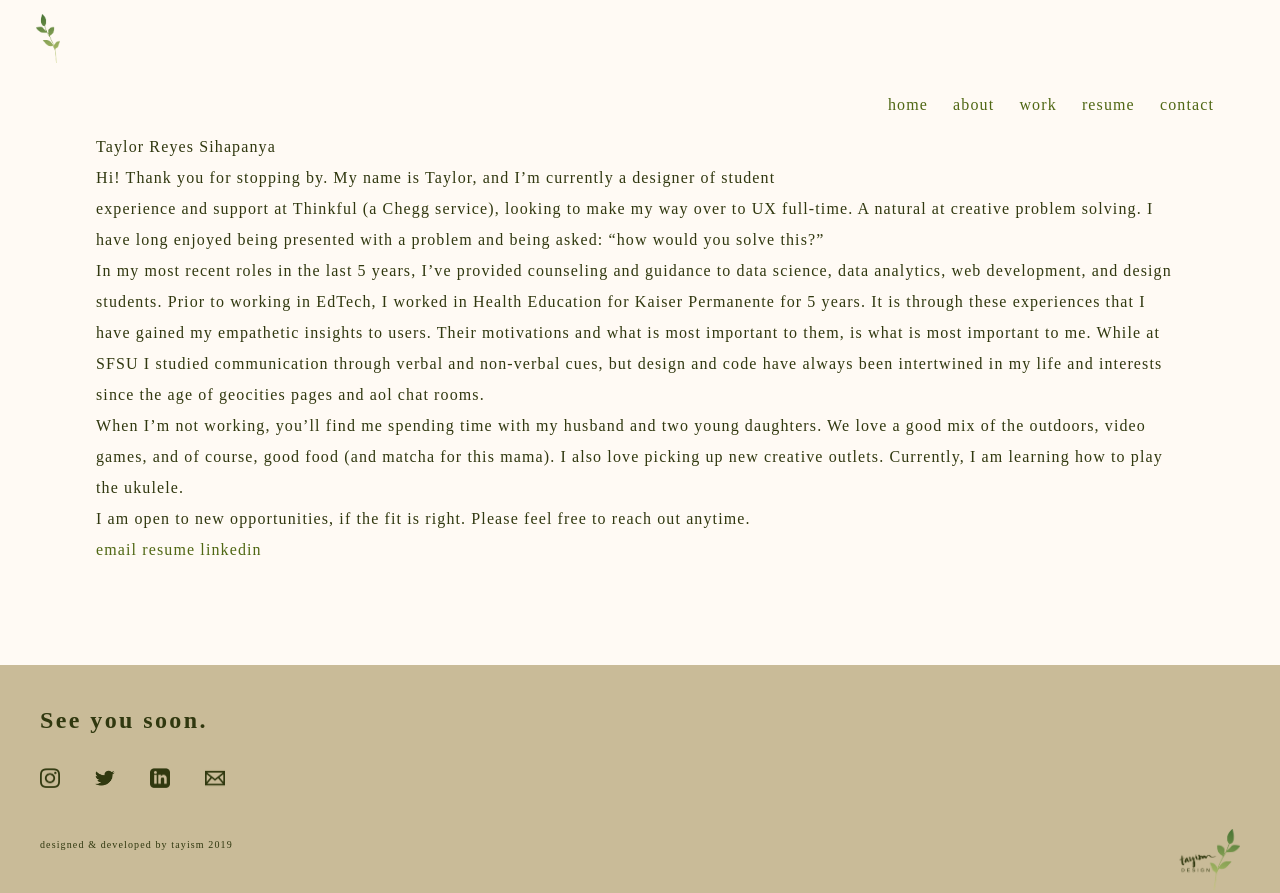
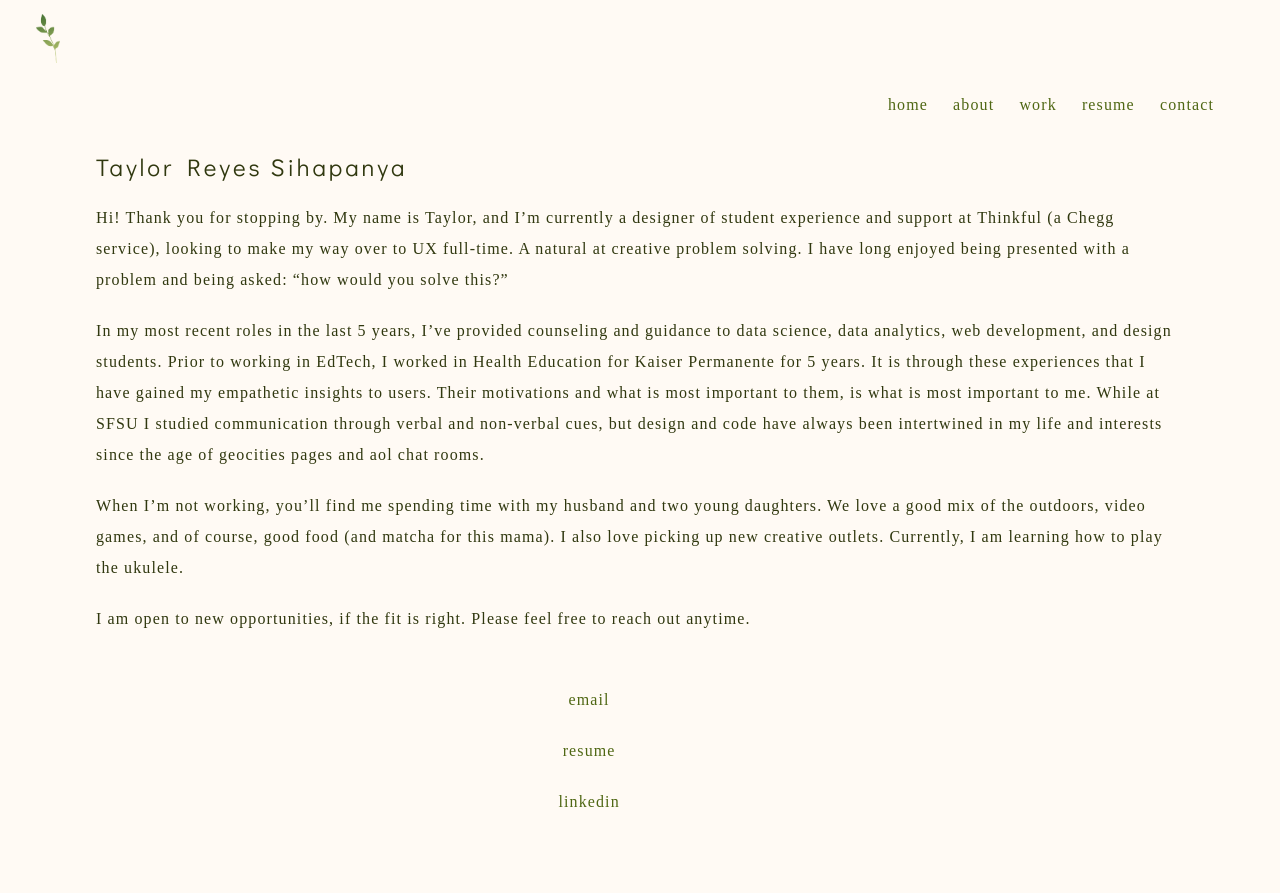
Before and after one commit to tayism/portfolio, a plain HTML site: page about.html in a window 1280 px wide. Shown: the top 893 px of the page. Drawn offline with Linux system fonts and the light colour scheme; a web font is replaced by a local one.

Commit message:
add about page

```diff
--- a/about.html
+++ b/about.html
@@ -6,6 +6,7 @@
       <title>Portfolio | Taylor Reyes Sihapanya</title>
       <link rel="stylesheet" href="css/reset.css">
       <link rel="stylesheet" href="css/style.css">
+      <link rel="stylesheet" href="css/about.css">
       <link href="https://fonts.googleapis.com/css2?family=Didact+Gothic&display=swap" rel="stylesheet">
       <link href="https://fonts.googleapis.com/css2?family=Happy+Monkey&display=swap" rel="stylesheet">
    </head>
--- /dev/null
+++ b/css/about.css
@@ -0,0 +1,25 @@
+.about-me {
+	margin-bottom: 5rem;
+	margin-top: 2rem;
+}
+
+.about-me p {
+	margin: 2rem 0rem 2rem 0rem;
+}
+
+.about-me-header {
+	font-family: Didact Gothic;
+	font-size: 2.4rem;
+	letter-spacing: .12em;
+}
+
+.about-me-links {
+	display: inline-grid;
+	margin-left: 42.50%;
+	margin-right: 42.50%;
+}
+
+.about-me-links a {
+	padding-bottom: 2rem;
+	text-align: center;
+}
```
